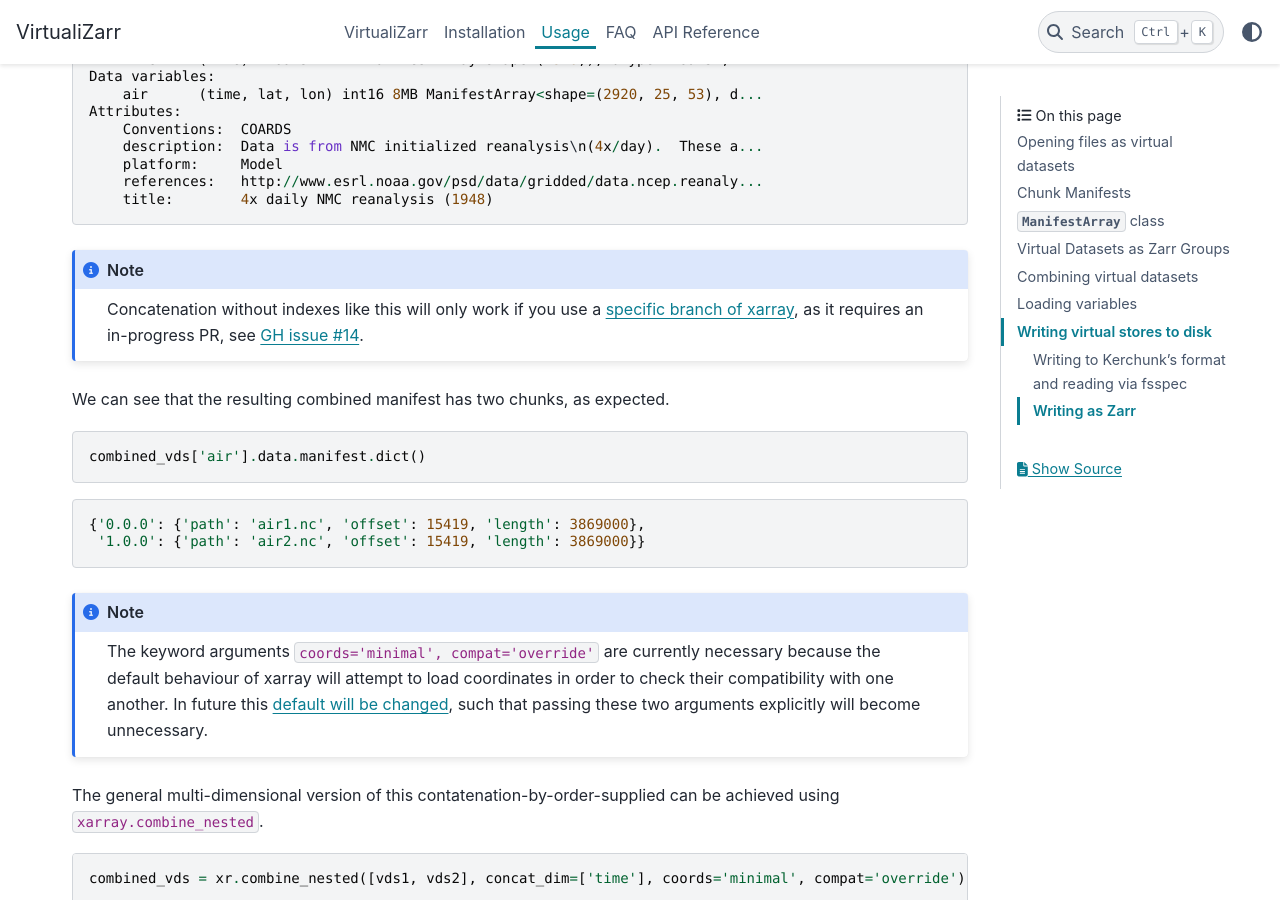
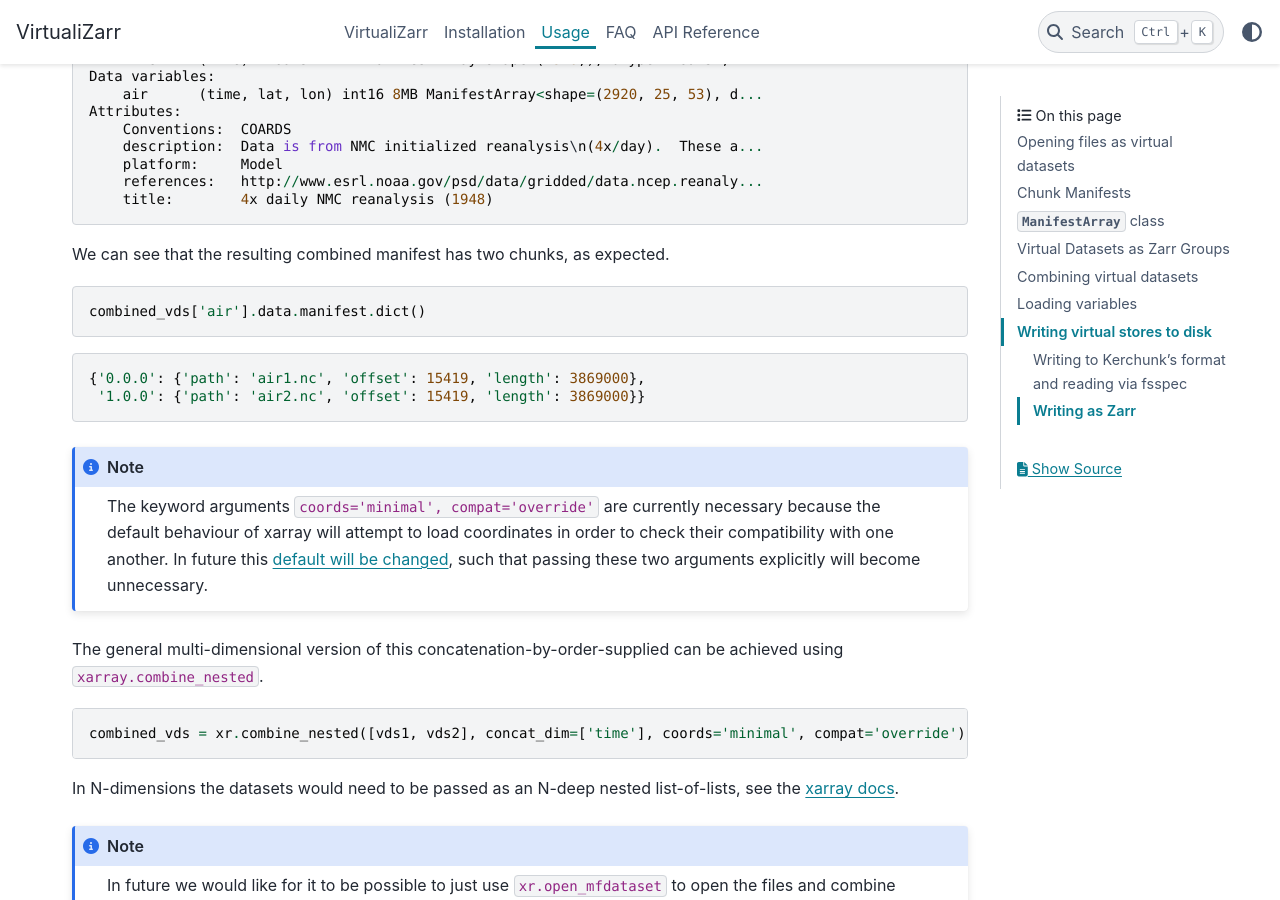
Before and after one commit to zarr-developers/VirtualiZarr, a Sphinx documentation site: the page built from docs/usage.md, in a window 1280 px wide and 900 px high, scrolled down 5811 px. Built offline with Sphinx 7.4.7 and the PyData theme 0.15.4, drawn with Linux system fonts in a browser that asks for light colours; some of the changed text lies outside the part shown.

Commit message:
Remove note in docs

````diff
--- a/docs/usage.md
+++ b/docs/usage.md
@@ -228,10 +228,6 @@ Attributes:
     title:        4x daily NMC reanalysis (1948)
 ```
 
-```{note}
-Concatenation without indexes like this will only work if you use a [specific branch of xarray](https://github.com/pydata/xarray/pull/8872), as it requires an in-progress PR, see [GH issue #14](https://github.com/TomNicholas/VirtualiZarr/issues/14#issuecomment-2018369470).
-```
-
 We can see that the resulting combined manifest has two chunks, as expected.
 
 ```python
@@ -246,7 +242,7 @@ combined_vds['air'].data.manifest.dict()
 The keyword arguments `coords='minimal', compat='override'` are currently necessary because the default behaviour of xarray will attempt to load coordinates in order to check their compatibility with one another. In future this [default will be changed](https://github.com/pydata/xarray/issues/8778), such that passing these two arguments explicitly will become unnecessary.
 ```
 
-The general multi-dimensional version of this contatenation-by-order-supplied can be achieved using `xarray.combine_nested`.
+The general multi-dimensional version of this concatenation-by-order-supplied can be achieved using `xarray.combine_nested`.
 
 ```python
 combined_vds = xr.combine_nested([vds1, vds2], concat_dim=['time'], coords='minimal', compat='override')
````
Also changed, not shown: other parts of docs/usage.md (+2 -2 lines).
